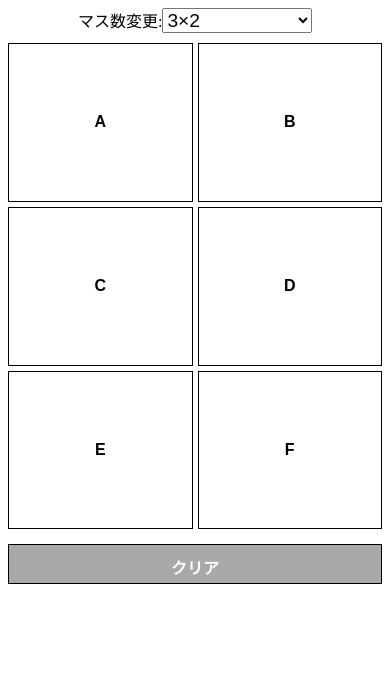
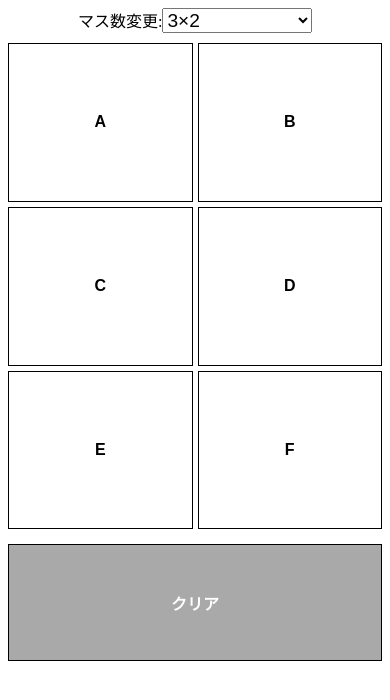
Before and after one commit to skybluelark/buttontest, a plain HTML site: page index.html in a window 390 px wide. Drawn offline with Linux system fonts and the light colour scheme.

Commit message:
Update index.html

```diff
--- a/index.html
+++ b/index.html
@@ -77,7 +77,7 @@
 
             .clear-button {
                 max-width: 100%; /* 最大幅を100%に */
-                height: 40px; /* 固定高さを設定 */
+                height: calc(15vh - 10px); /* 固定高さを設定 */
                 font-size: 1em; /* フォントサイズを調整 */
                 margin-top: 5px; /* 少し余白を追加 */
             }
```
